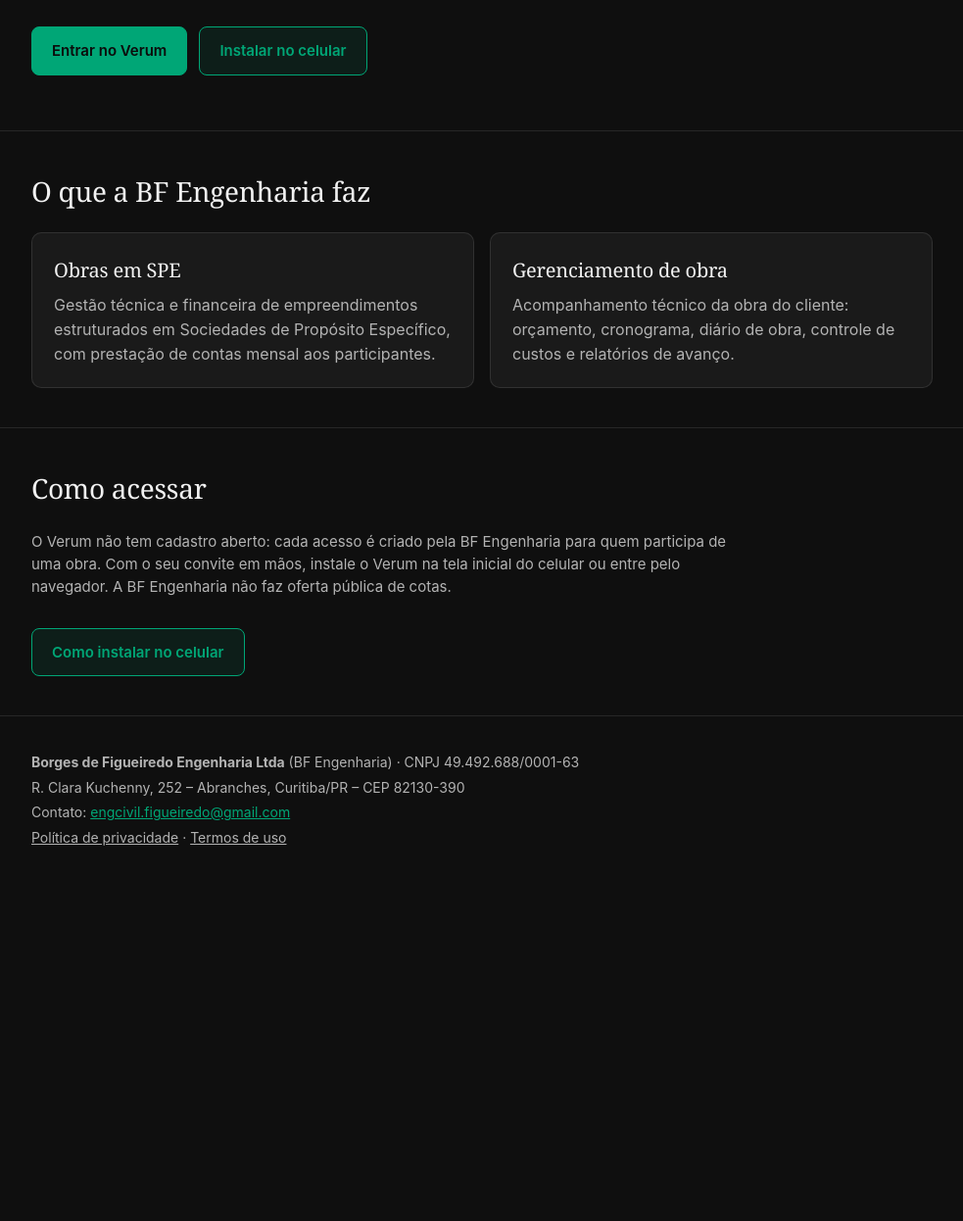
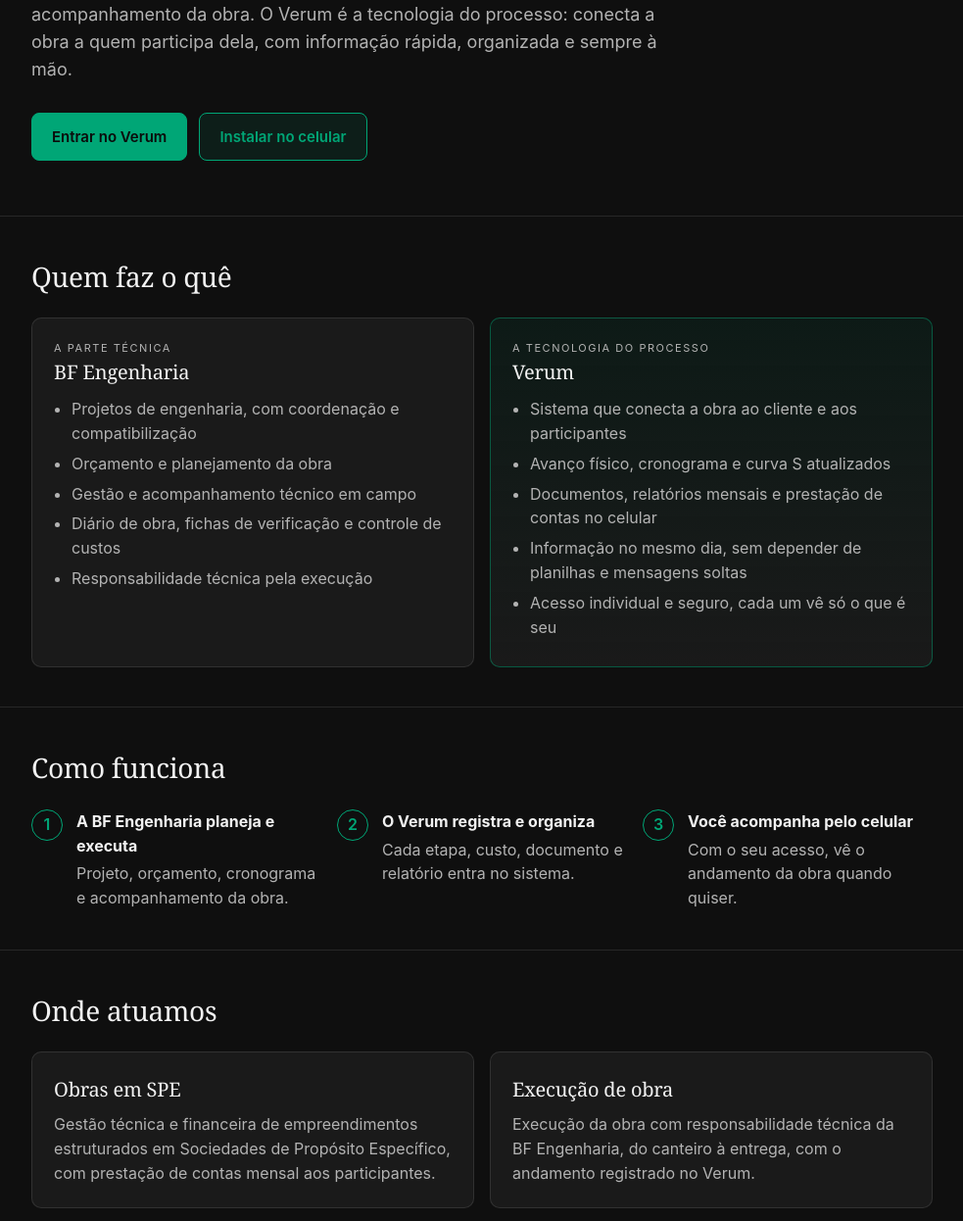
Before and after one commit to engcivilfigueiredo-ai/Verum-site, a plain HTML site: page index.html in a window 1280 px wide. Shown: the part 339-1585 px from the top of the page at 98% size, without its empty margins (148-1131 px from the left). Before the commit the page ends 1241 px from the top, so only its background shows below. Drawn offline with Linux system fonts and the light colour scheme.

Commit message:
Add files via upload

```diff
--- a/index.html
+++ b/index.html
@@ -3,14 +3,14 @@
 <head>
   <meta charset="utf-8" />
   <meta name="viewport" content="width=device-width, initial-scale=1, viewport-fit=cover" />
-  <title>Verum — BF Engenharia</title>
-  <meta name="description" content="Verum, plataforma da BF Engenharia para acompanhar obras de SPE e de gerenciamento de obra. Acesso restrito a participantes e clientes convidados." />
+  <title>BF Engenharia + Verum</title>
+  <meta name="description" content="BF Engenharia + Verum: a parte técnica da obra (projetos, gestão e acompanhamento) com a tecnologia do processo (sistema, conexão com o cliente e informação rápida)." />
   <meta name="author" content="BF Engenharia" />
   <meta name="theme-color" content="#00A676" />
   <link rel="icon" href="https://verumengenharia.lovable.app/favicon-48.png" />
   <link rel="apple-touch-icon" href="https://verumengenharia.lovable.app/apple-touch-icon.png" />
-  <meta property="og:title" content="Verum — BF Engenharia" />
-  <meta property="og:description" content="Plataforma da BF Engenharia para acompanhar obras de SPE e de gerenciamento de obra." />
+  <meta property="og:title" content="BF Engenharia + Verum" />
+  <meta property="og:description" content="Engenharia de obra e tecnologia, juntas." />
   <meta property="og:url" content="https://verum.eng.br" />
   <meta property="og:type" content="website" />
   <style>
@@ -46,6 +46,20 @@
     footer { border-top:1px solid var(--borda); padding:32px 0 calc(32px + env(safe-area-inset-bottom)); color:var(--suave); font-size:14px; }
     footer p { margin:4px 0; }
     footer .links a { color:var(--suave); }
+    .heroi h1 { max-width:720px; }
+    .heroi .sub { margin:0 0 16px; }
+    .rotulo { color:var(--verde); text-transform:uppercase; letter-spacing:.14em; font-size:11px; margin:0 0 6px; }
+    .cartao ul { margin:10px 0 0; padding-left:18px; color:var(--suave); }
+    .cartao li { margin:6px 0; }
+    .cartao.destaque { border-color:rgba(0,166,118,.45); background:linear-gradient(180deg, rgba(0,166,118,.08), var(--superficie)); }
+    .passos { list-style:none; padding:0; margin:0; display:grid; grid-template-columns:repeat(auto-fit, minmax(240px, 1fr)); gap:16px; }
+    .passos li { display:flex; gap:14px; align-items:flex-start; }
+    .passos .num { flex:0 0 32px; height:32px; border-radius:50%; border:1px solid var(--verde); color:var(--verde);
+      display:flex; align-items:center; justify-content:center; font-weight:600; }
+    .passos p { margin:4px 0 0; color:var(--suave); }
+    .lista { padding-left:20px; }
+    .lista li { margin:6px 0; }
+    @media (min-width: 700px) { .cartoes.quatro { grid-template-columns:repeat(2, 1fr); } }
   </style>
 </head>
 <body>
@@ -61,11 +75,12 @@
 
   <main>
     <div class="conteiner heroi">
-      <h1 class="serif">Verum</h1>
-      <p class="sub">O sistema operacional da incorporação</p>
+      <p class="sub">BF Engenharia + Verum</p>
+      <h1 class="serif">Engenharia de obra e tecnologia, juntas.</h1>
       <p class="texto">
-        Plataforma da BF Engenharia para acompanhar obras com transparência: avanço físico, cronograma, custos,
-        documentos e relatórios mensais, em um só lugar. O acesso é restrito a participantes e clientes convidados.
+        A BF Engenharia cuida da parte técnica: projetos, gestão e acompanhamento da obra.
+        O Verum é a tecnologia do processo: conecta a obra a quem participa dela, com informação rápida,
+        organizada e sempre à mão.
       </p>
       <div class="acoes">
         <a class="botao cheio" href="https://verumengenharia.lovable.app/">Entrar no Verum</a>
@@ -73,19 +88,70 @@
       </div>
     </div>
 
+    <section aria-labelledby="t-parceria">
+      <div class="conteiner">
+        <h2 id="t-parceria" class="serif">Quem faz o quê</h2>
+        <div class="cartoes">
+          <div class="cartao">
+            <p class="rotulo">A parte técnica</p>
+            <h3 class="serif">BF Engenharia</h3>
+            <ul>
+              <li>Projetos de engenharia, com coordenação e compatibilização</li>
+              <li>Orçamento e planejamento da obra</li>
+              <li>Gestão e acompanhamento técnico em campo</li>
+              <li>Diário de obra, fichas de verificação e controle de custos</li>
+              <li>Responsabilidade técnica pela execução</li>
+            </ul>
+          </div>
+          <div class="cartao destaque">
+            <p class="rotulo">A tecnologia do processo</p>
+            <h3 class="serif">Verum</h3>
+            <ul>
+              <li>Sistema que conecta a obra ao cliente e aos participantes</li>
+              <li>Avanço físico, cronograma e curva S atualizados</li>
+              <li>Documentos, relatórios mensais e prestação de contas no celular</li>
+              <li>Informação no mesmo dia, sem depender de planilhas e mensagens soltas</li>
+              <li>Acesso individual e seguro, cada um vê só o que é seu</li>
+            </ul>
+          </div>
+        </div>
+      </div>
+    </section>
+
+    <section aria-labelledby="t-como">
+      <div class="conteiner">
+        <h2 id="t-como" class="serif">Como funciona</h2>
+        <ol class="passos">
+          <li><span class="num">1</span><div><strong>A BF Engenharia planeja e executa</strong><p>Projeto, orçamento, cronograma e acompanhamento da obra.</p></div></li>
+          <li><span class="num">2</span><div><strong>O Verum registra e organiza</strong><p>Cada etapa, custo, documento e relatório entra no sistema.</p></div></li>
+          <li><span class="num">3</span><div><strong>Você acompanha pelo celular</strong><p>Com o seu acesso, vê o andamento da obra quando quiser.</p></div></li>
+        </ol>
+      </div>
+    </section>
+
     <section aria-labelledby="t-servicos">
       <div class="conteiner">
-        <h2 id="t-servicos" class="serif">O que a BF Engenharia faz</h2>
-        <div class="cartoes">
+        <h2 id="t-servicos" class="serif">Onde atuamos</h2>
+        <div class="cartoes quatro">
           <div class="cartao">
             <h3 class="serif">Obras em SPE</h3>
             <p>Gestão técnica e financeira de empreendimentos estruturados em Sociedades de Propósito Específico,
               com prestação de contas mensal aos participantes.</p>
           </div>
           <div class="cartao">
-            <h3 class="serif">Gerenciamento de obra</h3>
+            <h3 class="serif">Execução de obra</h3>
+            <p>Execução da obra com responsabilidade técnica da BF Engenharia, do canteiro à entrega, com o andamento
+              registrado no Verum.</p>
+          </div>
+          <div class="cartao">
+            <h3 class="serif">Gestão de obra</h3>
             <p>Acompanhamento técnico da obra do cliente: orçamento, cronograma, diário de obra, controle de custos
               e relatórios de avanço.</p>
+          </div>
+          <div class="cartao">
+            <h3 class="serif">Coordenação de projetos</h3>
+            <p>Projetos de engenharia e coordenação entre as disciplinas, com compatibilização antes da obra para
+              evitar retrabalho no canteiro.</p>
           </div>
         </div>
       </div>
@@ -95,12 +161,16 @@
       <div class="conteiner">
         <h2 id="t-acesso" class="serif">Como acessar</h2>
         <p class="aviso">
-          O Verum não tem cadastro aberto: cada acesso é criado pela BF Engenharia para quem participa de uma obra.
-          Com o seu convite em mãos, instale o Verum na tela inicial do celular ou entre pelo navegador.
-          A BF Engenharia não faz oferta pública de cotas.
+          O acesso ao Verum é criado pela BF Engenharia para cada pessoa que participa de uma obra.
         </p>
+        <ul class="aviso lista">
+          <li><strong>Execução, gestão de obra e projetos:</strong> o cliente recebe o acesso ao contratar a BF Engenharia.</li>
+          <li><strong>Obras em SPE:</strong> a participação é só por convite. A BF Engenharia não faz oferta pública de cotas.</li>
+        </ul>
+        <p class="aviso">Com o acesso em mãos, instale o Verum na tela inicial do celular ou entre pelo navegador.</p>
         <div class="acoes">
           <a class="botao vazado" href="https://verumengenharia.lovable.app/instalar">Como instalar no celular</a>
+          <a class="botao vazado" href="mailto:engcivil.figueiredo@gmail.com?subject=Contato%20pelo%20site%20Verum">Fale com a BF Engenharia</a>
         </div>
       </div>
     </section>
```
